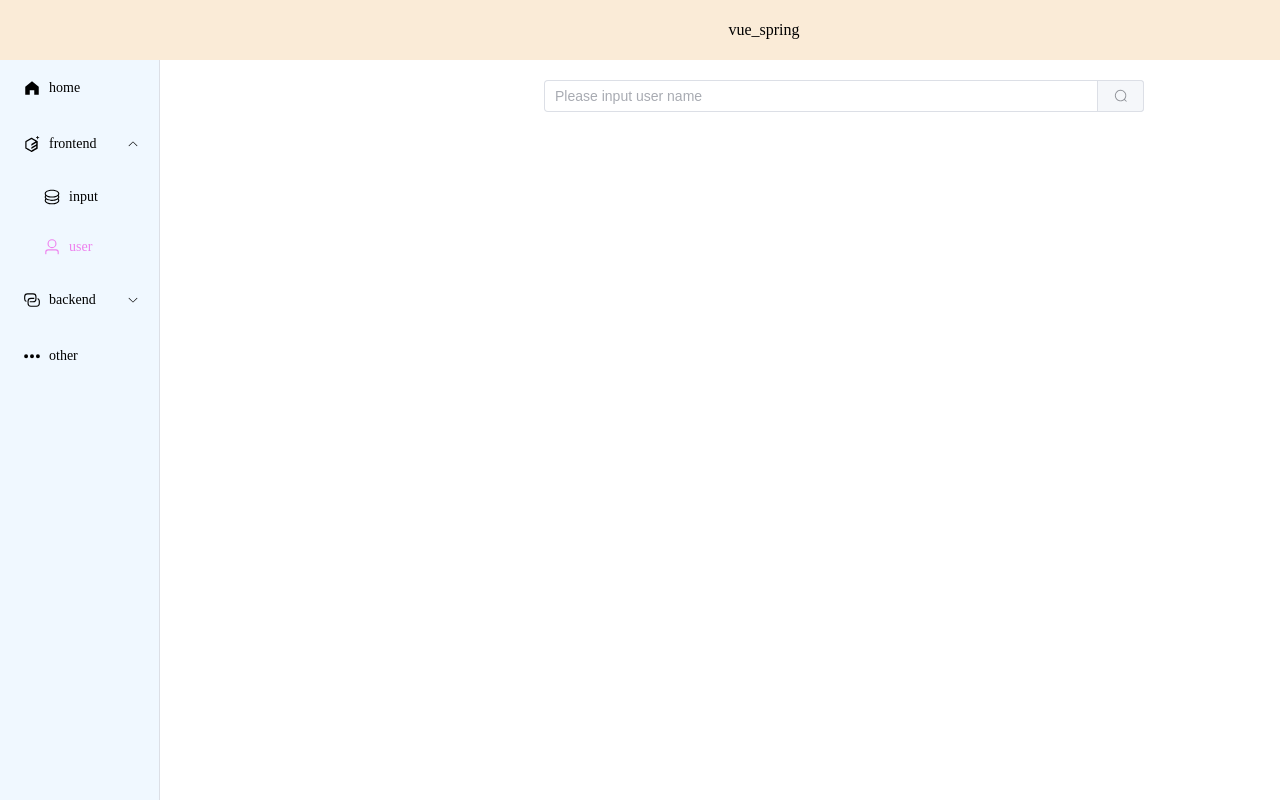
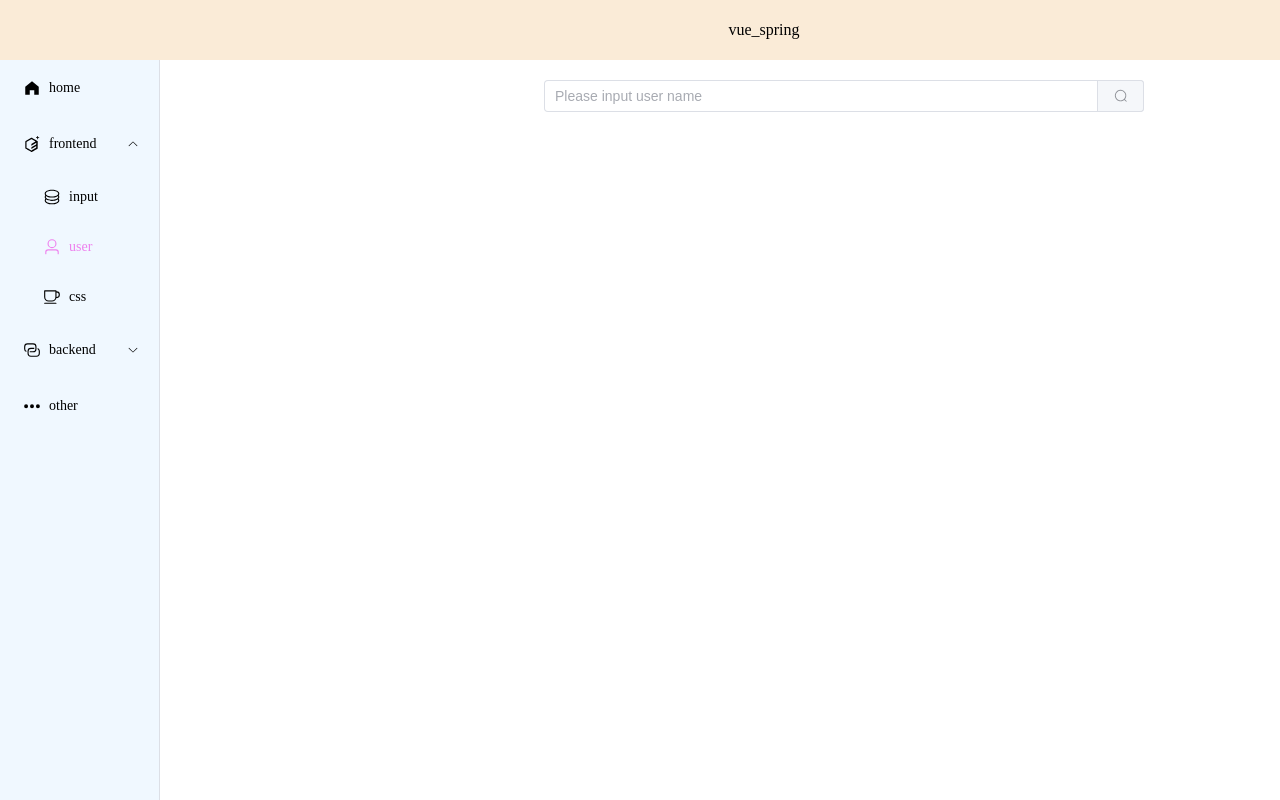
Before and after one commit to MadLogarithm/vue_spring, a Vue app: page /userSearch in a window 1280 px wide. Shown: the top 800 px of the page. Built offline with nearby package versions, Linux system fonts and the light colour scheme.

Commit message:
refactor: update menu bar content

```diff
--- a/src/components/HomeSet.vue
+++ b/src/components/HomeSet.vue
@@ -45,6 +45,12 @@
                 <span>user</span>
               </template>
             </el-menu-item>
+            <el-menu-item index="/cssTest">
+              <template v-slot:title>
+                <el-icon><CoffeeCup /></el-icon>
+                <span>css</span>
+              </template>
+            </el-menu-item>
           </el-sub-menu>
           <el-sub-menu index="backend">
             <template v-slot:title>
@@ -87,7 +93,7 @@
 
 <script>
 import {
-  ChatSquare,
+  ChatSquare, CoffeeCup,
   Coin,
   Connection,
   EditPen,
@@ -99,7 +105,7 @@ import {
 
 export default {
   name: "HomeSet.vue",
-  components: {User, EditPen, Memo, ChatSquare, Connection, Coin, ElementPlus, MoreFilled, HomeFilled}
+  components: {CoffeeCup, User, EditPen, Memo, ChatSquare, Connection, Coin, ElementPlus, MoreFilled, HomeFilled}
 }
 </script>
 
```
